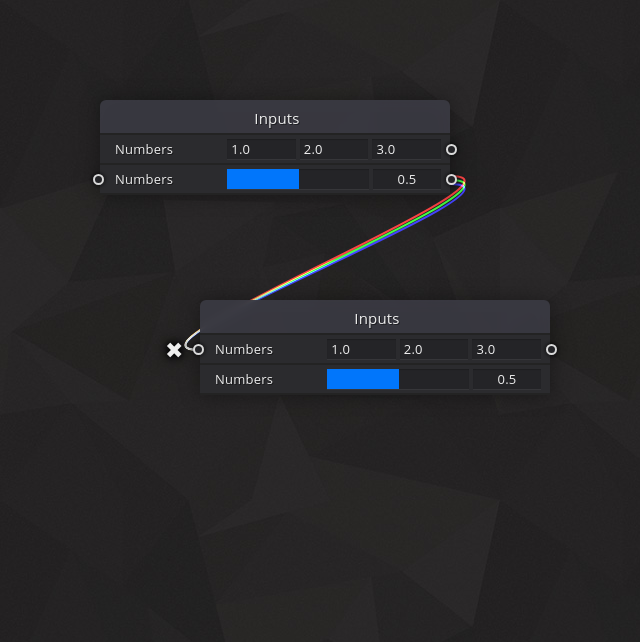
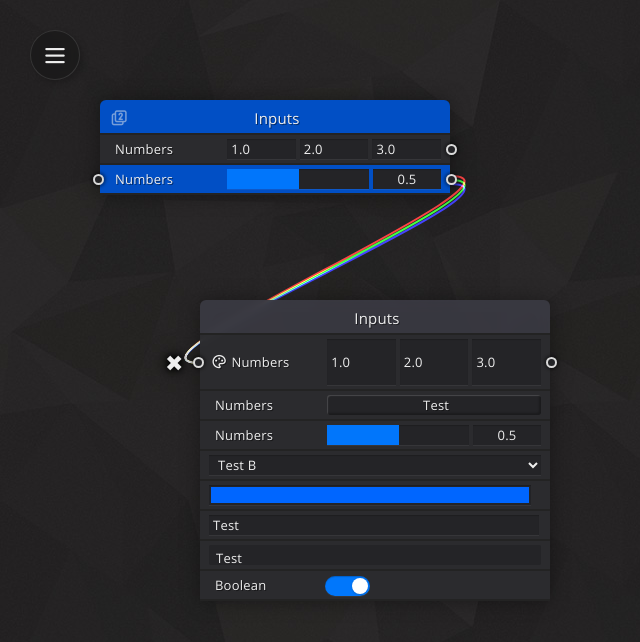
Before and after one commit to sunag/flow, a website: page examples/nodes.html in a window 1280 px wide. Shown: the whole page, without its empty margins (0-640 px from the left). Drawn offline with Linux system fonts and the light colour scheme.

Commit message:
draft example

```diff
--- a/examples/nodes.html
+++ b/examples/nodes.html
@@ -8,9 +8,24 @@
 	<link rel="icon" href="../favicon.ico" />
 	<link rel="stylesheet" href="css/page.css" type="text/css"/>
 	<link rel="stylesheet" href="../css/flow.css" type="text/css"/>
-	<!-- <link rel="stylesheet" href="../fonts/open-sans/open-sans.css" type="text/css"/> -->
+
+	<link rel="stylesheet" href="../fonts/open-sans/open-sans.css" type="text/css"/>
+	<link rel="stylesheet" href="../fonts/tabler-icons/tabler-icons.css" type="text/css"/>
+	<!-- -->
 </head>
+<style>
+/*
+flow {
+	position: absolute;
+	left: 50px;
+	top: 50px;
+	width: 100%;
+	height: 100%;
+}
+*/
+</style>
 <body>
+	<flow></flow>
 	<script type="module">
 
 		import * as Flow from '../jsm/Flow.js';
@@ -19,7 +34,7 @@
 		node.setWidth( 350 );
 		node.setPosition( 100, 100 );
 
-		node.add( new Flow.TitleElement( 'Inputs' ) );
+		node.add( new Flow.TitleElement( 'Inputs' ).setIcon( 'ti ti-box-multiple-2' ).setStyle( 'blue' ) );
 
 		node.add(
 			new Flow.LabelElement( 'Numbers' )
@@ -29,7 +44,7 @@
 				.setOutput( 1 )
 		);
 
-		const slider = new Flow.LabelElement( 'Numbers' )
+		const slider = new Flow.LabelElement( 'Numbers' ).setStyle( 'blue' )
 			.add( new Flow.SliderInput( .5, 0, 1 ) );
 
 		node.add( slider );
@@ -40,13 +55,20 @@
 
 		node2.add( new Flow.TitleElement( 'Inputs' ) );
 
-		const vector = new Flow.LabelElement( 'Numbers' )
+		const vector = new Flow.LabelElement( 'Numbers' ).setIcon( 'ti ti-palette' ).setHeight( 50 )
 			.add( new Flow.NumberInput( 1 ) )
 			.add( new Flow.NumberInput( 2 ) )
 			.add( new Flow.NumberInput( 3 ) );
 
 		node2.add( vector );
+		node2.add( new Flow.LabelElement( 'Numbers' ).add( new Flow.ButtonInput( 'Test' ) ) );
 		node2.add( new Flow.LabelElement( 'Numbers' ).add( new Flow.SliderInput( .5, 0, 1 ) ) );
+
+		node2.add( new Flow.Element().add( new Flow.SelectInput( [ 'Test A', 'Test B' ] ).setValue( 1 ) ) );
+		node2.add( new Flow.Element().add( new Flow.ColorInput( 0x0066FF ) ) );
+		node2.add( new Flow.Element().add( new Flow.StringInput( 'Test' ) ) );
+		node2.add( new Flow.Element().add( new Flow.TextInput( 'Test' ) ) );
+		node2.add( new Flow.LabelElement( 'Boolean' ).add( new Flow.ToggleInput( true ) ) );
 
 		vector.setInput( 1 );
 		vector.setOutput( 3 );
@@ -58,14 +80,76 @@
 		canvas.add( node );
 		canvas.add( node2 );
 
+		// context-menu
+
+		const context = new Flow.ContextMenu( document.body );
+		context.add( new Flow.ButtonInput( 'Float' ).setIcon( 'ti ti-box-multiple-1' ).onClick( () => {
+
+			const node3 = new Flow.Node();
+			node3.setWidth( 350 );
+			node3.setPosition( canvas.pageX - ( 350 / 2 ), canvas.pageY - 20 );
+			node3.add( new Flow.TitleElement( 'Dynamic' ).addButton( new Flow.ButtonInput( '✖' ).onClick( () => {
+
+				canvas.remove( node3 );
+
+			} ) ) );
+			node3.add( new Flow.LabelElement( 'Numbers' ).add( new Flow.SliderInput( .5, 0, 1 ) ).setInput( 1 ).setOutput( 1 ) );
+			node3.add( new Flow.LabelElement( 'Menu' )
+					  .add( new Flow.ButtonInput( 'Remove' ) )
+					  .add( new Flow.ButtonInput( 'Add' ) )
+					 );
+
+			canvas.add( node3 );
+			canvas.select( node3 );
+
+			context.hide();
+
+
+		} ) );
+
+		const context3 = new Flow.ContextMenu();
+		context3.add( new Flow.ButtonInput( '1' ) );
+		context3.add( new Flow.ButtonInput( '2' ) );
+		context3.add( new Flow.ButtonInput( '3' ) );
+
+		const context2 = new Flow.ContextMenu();
+		context2.add( new Flow.ButtonInput( 'A' ) );
+		context2.add( new Flow.ButtonInput( 'B' ) );
+		context2.add( new Flow.ButtonInput( 'C' ), context3 );
+
+		context.add( new Flow.ButtonInput( 'Vector 2' ).setIcon( 'ti ti-box-multiple-2' ) );
+		context.add( new Flow.ButtonInput( 'Vector 3' ).setIcon( 'ti ti-box-multiple-3' ), context2 );
+		context.add( new Flow.ButtonInput( 'Vector 4' ).setIcon( 'ti ti-box-multiple-2' ) );
+		context.add( new Flow.ButtonInput( 'Color' ).setIcon( 'ti ti-palette' ) );
+		context.add( new Flow.ButtonInput( 'Map' ).setIcon( 'ti ti-photo' ) );
+		context.add( new Flow.ButtonInput( 'Cube Map' ).setIcon( 'ti ti-box' ) );
+		context.add( new Flow.ButtonInput( 'Slider' ).setIcon( 'ti ti-adjustments-horizontal' ) );
+		context.add( new Flow.ButtonInput( 'Integer' ).setIcon( 'ti ti-list-numbers' ) );
+
+		const menu = new Flow.CircleMenu();
+		menu.add( new Flow.ButtonInput( /*'☰'*/ )
+				 .setIcon( 'ti ti-menu-2' )
+				 /*.setIcon( 'ti ti-menu-2' )*/
+				 .onClick( () => {
+
+				context.show( 50, 50 );
+
+			} )
+		);
+
+		const dom = document.querySelector( 'flow' );
+
+		dom.appendChild( context.dom );
+		dom.appendChild( menu.dom );
+
 		const json = canvas.toJSON();
 		//console.log( JSON.stringify( json ) );
 
 		const loader = new Flow.Loader();
 		const jsonCanvas = loader.parse( json );
 
-		//document.body.appendChild( jsonCanvas.dom );
-		document.body.appendChild( canvas.dom );
+		//dom.appendChild( jsonCanvas.dom );
+		dom.appendChild( canvas.dom );
 
 	</script>
 </body>
```
